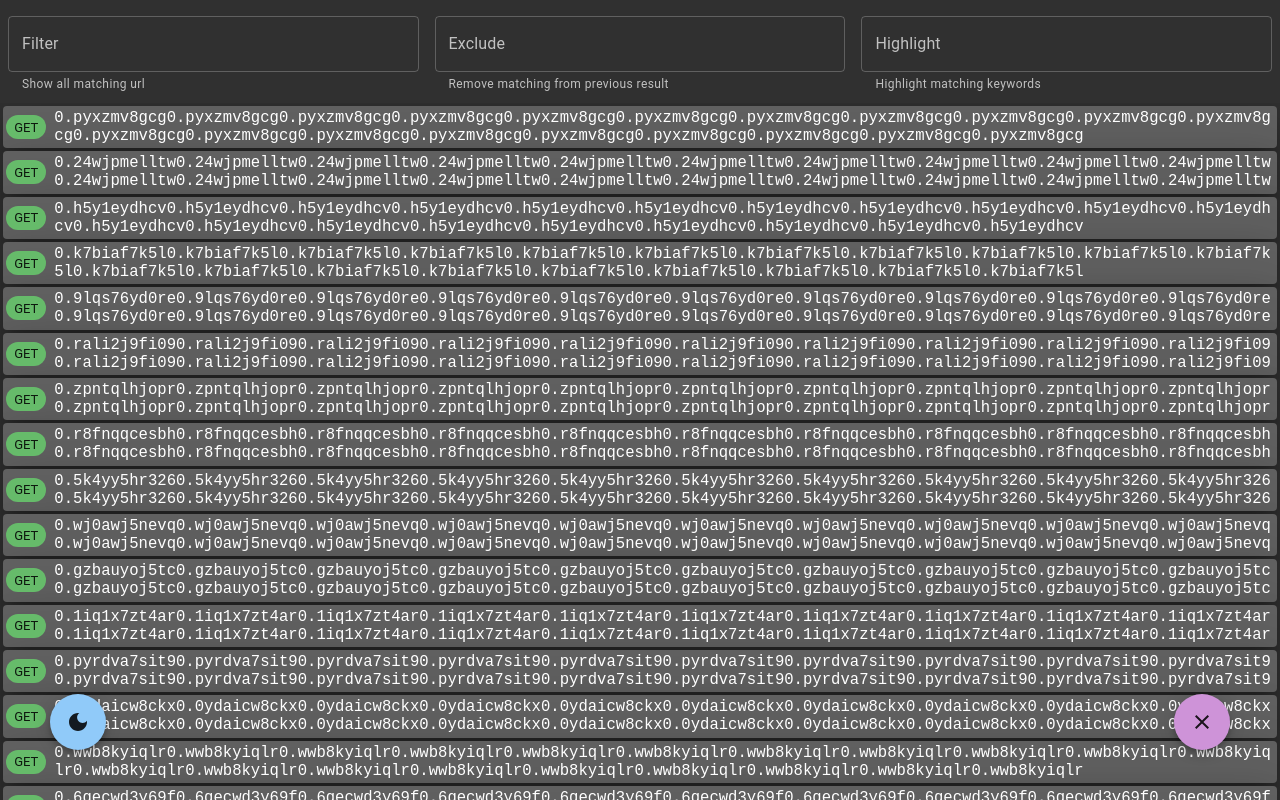
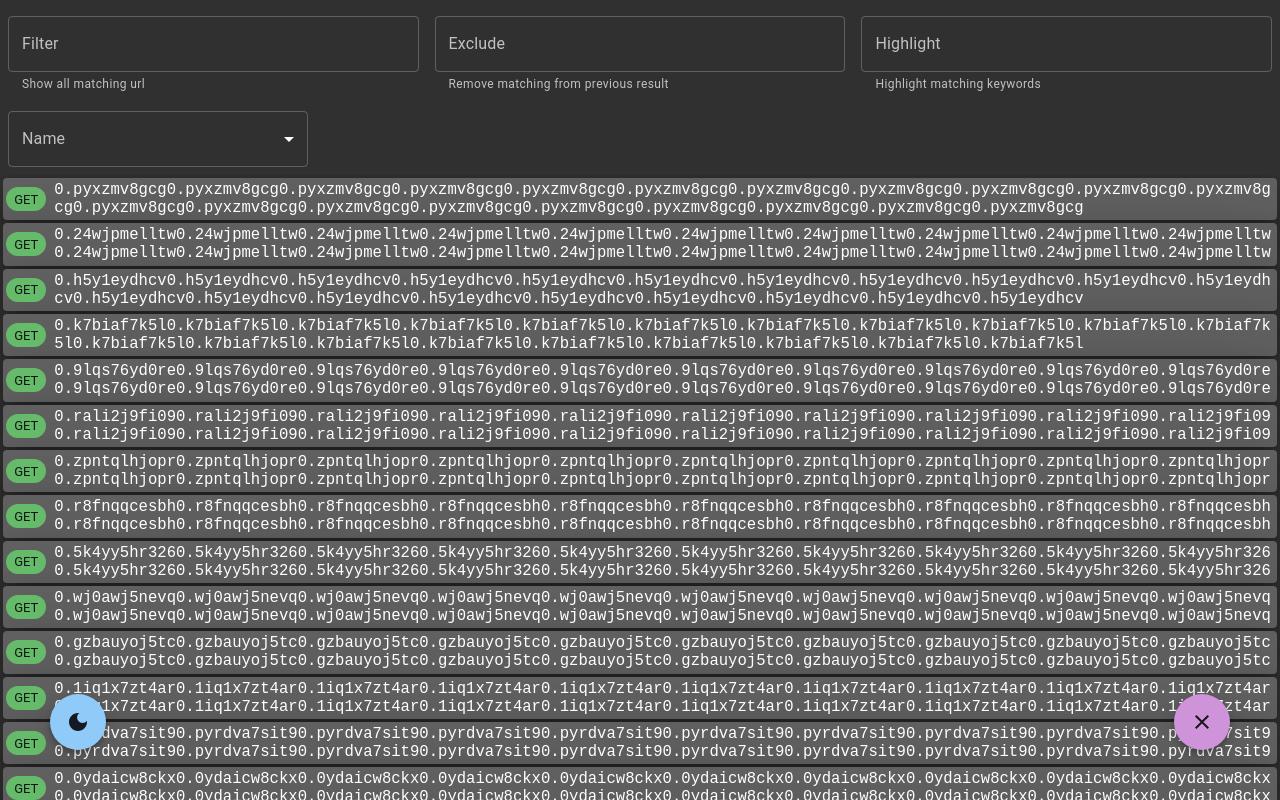
Before and after one commit to quantumsnowball/link-finder, a React (Create React App) app: page / in a window 1280 px wide. Built offline with nearby package versions, Linux system fonts and the light colour scheme.

Commit message:
feature: shown action bar

```diff
--- /dev/null
+++ b/src/components/ActionBar/index.tsx
@@ -0,0 +1,46 @@
+import OutlinedInput from '@mui/material/OutlinedInput';
+import InputLabel from '@mui/material/InputLabel';
+import MenuItem from '@mui/material/MenuItem';
+import FormControl from '@mui/material/FormControl';
+import Select, { SelectChangeEvent } from '@mui/material/Select';
+import { states } from '../App'
+import { useContext } from 'react';
+
+
+
+function ActionBar(): JSX.Element {
+  const {
+    program: { program, setProgram }
+  } = useContext(states)
+
+  const programs = [
+    'youtube-dl',
+    'aria2c'
+  ]
+
+  return (
+    <>
+      <FormControl sx={{ m: 1, width: 300 }}>
+        <InputLabel id="demo-multiple-name-label">Name</InputLabel>
+        <Select
+          labelId="demo-multiple-name-label"
+          id="demo-multiple-name"
+          value={program}
+          onChange={(e: SelectChangeEvent<string>) => setProgram(e.target.value)}
+          input={<OutlinedInput label="Name" />}
+        >
+          {programs.map((name) => (
+            <MenuItem
+              key={name}
+              value={name}
+            >
+              {name}
+            </MenuItem>
+          ))}
+        </Select>
+      </FormControl>
+    </>
+  )
+}
+
+export default ActionBar
--- a/src/components/App.tsx
+++ b/src/components/App.tsx
@@ -1,4 +1,4 @@
-import { useEffect, createContext } from 'react';
+import { useState, useEffect, createContext } from 'react';
 import useArray from '../hooks/useArray';
 import useRegex from '../hooks/useRegex';
 import useColorTheme from '../hooks/useColorTheme';
@@ -8,6 +8,7 @@ import requestLogger from '../utils/webRequest'
 import { ThemeProvider } from '@mui/material';
 import Container from '@mui/material/Container'
 import SearchBar from './SearchBar';
+import ActionBar from './ActionBar';
 import MainArea from './MainArea';
 import { States, Entry } from '../types'
 
@@ -16,6 +17,7 @@ export const states = createContext<States>({} as States)
 
 function App() {
   const { toggleMode, theme } = useColorTheme('dark')
+  const [program, setProgram] = useState('')
   const { alert, alertSuccess, alertError, alertContent } = useAlert('none')
   const {
     value: entries,
@@ -31,6 +33,7 @@ function App() {
   return (
     <states.Provider value={{
       theme: { toggleMode },
+      program: { program, setProgram },
       alert: { alert, alertSuccess, alertError, alertContent },
       entries: { entries, setEntries, pushEntry },
       keyword: { keyword, setKeyword },
@@ -54,6 +57,7 @@ function App() {
           }}
         >
           <SearchBar />
+          <ActionBar />
           <MainArea />
         </Container>
       </ThemeProvider>
--- a/src/types/index.tsx
+++ b/src/types/index.tsx
@@ -19,6 +19,10 @@ export type AlertMaker = (m: AlertContent) => void
 export interface States {
   theme: {
     toggleMode: () => void
+  },
+  program: {
+    program: string,
+    setProgram: (s: string) => void
   },
   alert: {
     alert: Alert,
```
